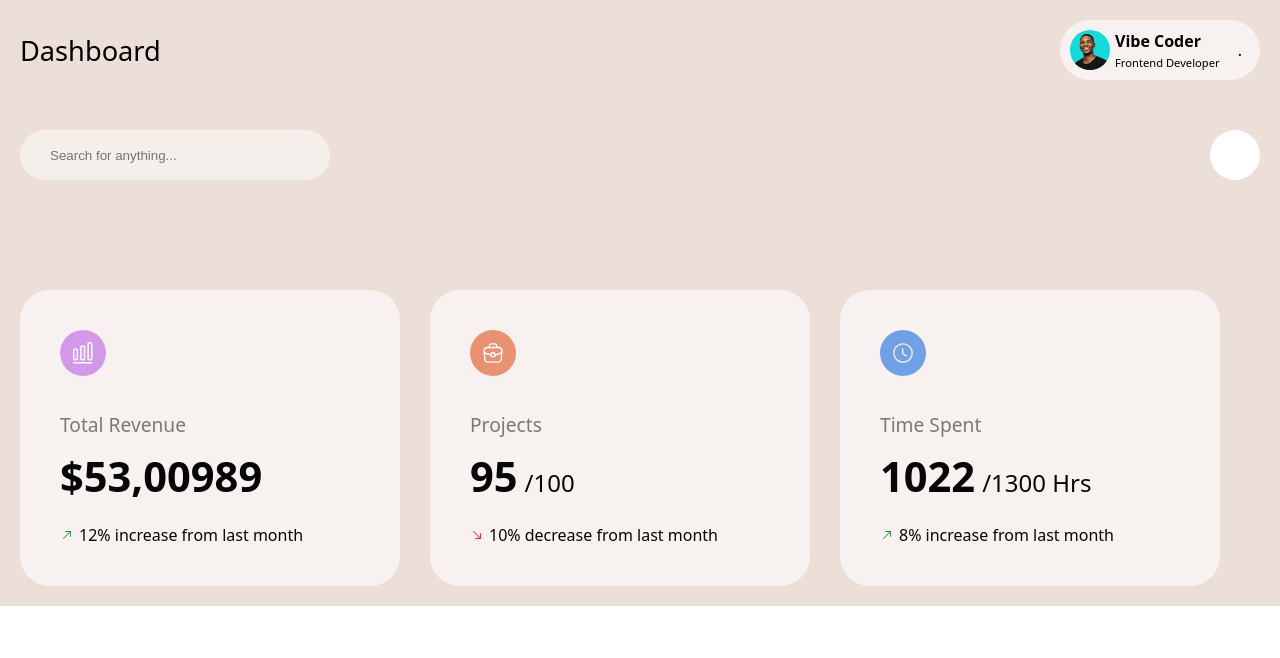
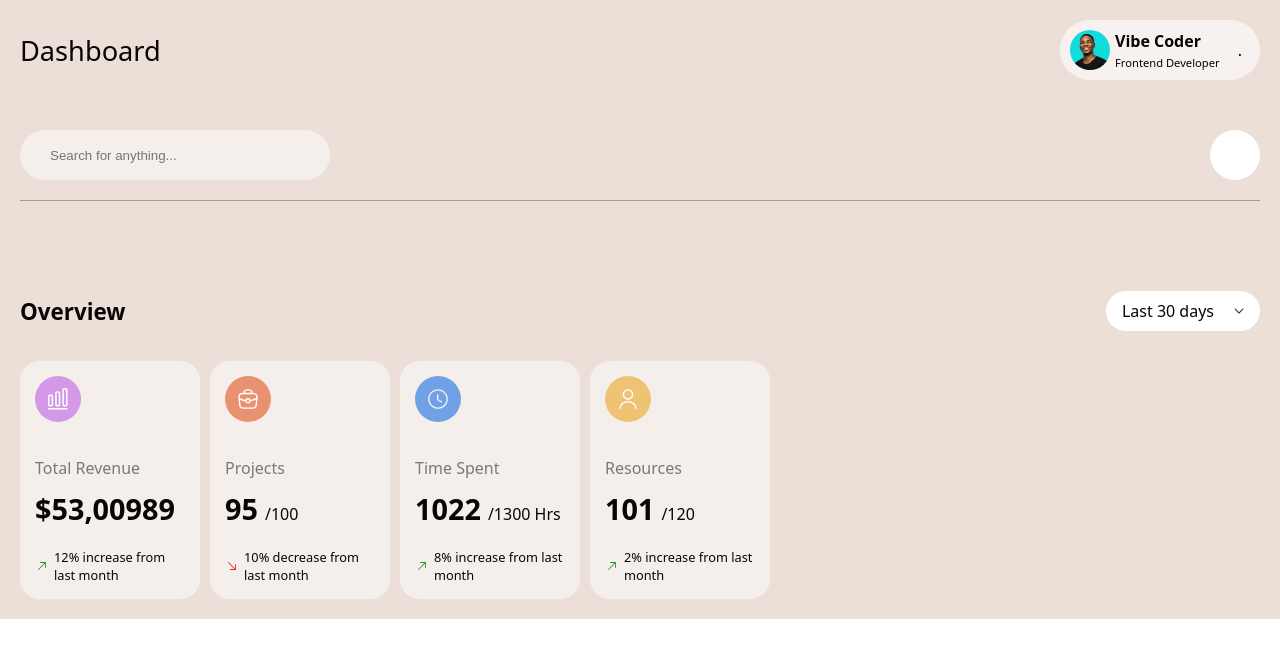
Before and after one commit to vibe-coder/promage-dashboard-main, a React (Create React App) app in the folder promage-dashboard/: page / in a window 1280 px wide. Shown: the top 658 px of the page. Built offline with nearby package versions, Linux system fonts and the light colour scheme.

Commit message:
re-adjusted overview container look

```diff
--- a/promage-dashboard/src/Dashboard-Components/Header.jsx
+++ b/promage-dashboard/src/Dashboard-Components/Header.jsx
@@ -1,6 +1,7 @@
 import React from 'react'
 import "./SCSS/Header.scss"
 import user from "../Images/ME.jpg"
+
 
 function Header() {
   return (
--- a/promage-dashboard/src/Dashboard-Components/Overview.jsx
+++ b/promage-dashboard/src/Dashboard-Components/Overview.jsx
@@ -5,12 +5,27 @@ import increaseIcon from "../Images/increase-icon.svg"
 import decreaseIcon from "../Images/decrease-icon.svg"
 import projectsIcon from "../Images/projects-icon.svg"
 import timeIcon from "../Images/time-icon.svg"
+import resourcesIcon from "../Images/resources-icon.svg"
+import arrowDown from "../Images/arrow-down.svg"
 
 function Overview() {
   return (
 
     <div className='overview-container'>
 
+      {/* Overview Header */}
+
+      <div className='overview-header'>
+        <h3>Overview</h3>
+        <div className='date'>
+          <p>Last 30 days</p>
+          <img src={arrowDown} alt='arrow down'/>
+        </div>
+      </div>
+
+      {/* Section Container */}
+
+      <div className='section-container'>
         {/* Revenue Container */}
 
         <div className='container'>
@@ -63,8 +78,24 @@ function Overview() {
         </div>
 
 
+        {/* Resorces Section */}
+
+
+        <div className='container'>
+          <div className='icon-1'>
+            <img src={resourcesIcon} alt='overview-icon' />
           </div>
-
+          <div className='figure-wrapper'>
+            <p>Resources</p>
+            <h1>101<span className='calculate'>/120</span></h1>
+            <div className='description-wrapper'>
+              <img src={increaseIcon} alt='increase-icon' />
+              <p>2% increase from last month</p>
+            </div>
+          </div>
+        </div>
+      </div>
+    </div>
   )
 }
 
--- a/promage-dashboard/src/Dashboard-Components/SCSS/Header.scss
+++ b/promage-dashboard/src/Dashboard-Components/SCSS/Header.scss
@@ -4,7 +4,7 @@
 
 @media (min-width: 360px){
   .header-container{
-    // border-bottom: solid 1px rgba(0, 0, 0, .3);
+    border-bottom: solid 1px rgba(0, 0, 0, .3);
     padding-bottom: 20px;
     margin-bottom: 90px;
 
--- a/promage-dashboard/src/Dashboard-Components/SCSS/Overview.scss
+++ b/promage-dashboard/src/Dashboard-Components/SCSS/Overview.scss
@@ -1,17 +1,53 @@
 // *********************** Mobile View
+
+body{
+  color: #060606;
+}
 
 
 @media (min-width: 360px) {
+
   .overview-container{
+    margin: 0;
+    .overview-header{
+      display: flex;
+      align-items: center;
+      justify-content: space-between;
+      margin-bottom: 30px;
+
+      h3{
+        font-size: 1.4rem;
+        font-weight: 700;
+        margin: 0;
+        color: #060606;
+      }
+
+      .date{
+        background-color: rgba(255, 255, 255,1);
+        height: 20px;
+        padding: 10px 16px;
+        border-radius: 30px;
+        display: flex;
+        align-items: center;
+        flex-direction: row;
+        gap: 20px;
+
+        p{
+          margin: 0;
+        }
+      }
+    }
+    .section-container{
       display: flex;
       flex-wrap: wrap;
-    gap: 30px;
+      gap: 10px;
+
       .container{
-      background-color: rgba(255, 255, 255, .6);
+        background-color: rgba(255, 255, 255, .5);
         border: none;
-      border-radius: 30px;
-      padding: 40px;
-      width: 300px;
+        border-radius: 20px;
+        padding: 15px;
+        width: 150px;
 
         .icon-1{
           margin-bottom: 30px;
@@ -23,16 +59,16 @@
             color: #797979;
             margin: 0;
             margin-bottom: 10px;
-          font-size: 1.2rem;
+            font-size: 1rem;
           }
 
           h1{
-          font-size: 2.6rem;
+            font-size: 1.8rem;
             margin: 0;
             color: #060606;
 
             .calculate{
-            font-size: 1.5rem;
+              font-size: 1rem;
               margin-left: 7px;
               font-weight: 500;
             }
@@ -47,7 +83,7 @@
             p{
               margin: 0;
               font-weight: 400;
-            font-size: 1rem;
+              font-size: .8rem;
               color: #060606;
             }
           }
@@ -55,3 +91,4 @@
       }
     }
   }
+}
```
Also changed, not shown: promage-dashboard/src/Images/resources-icon.svg (added). Lines whose indentation alone changed are shown as unchanged.
